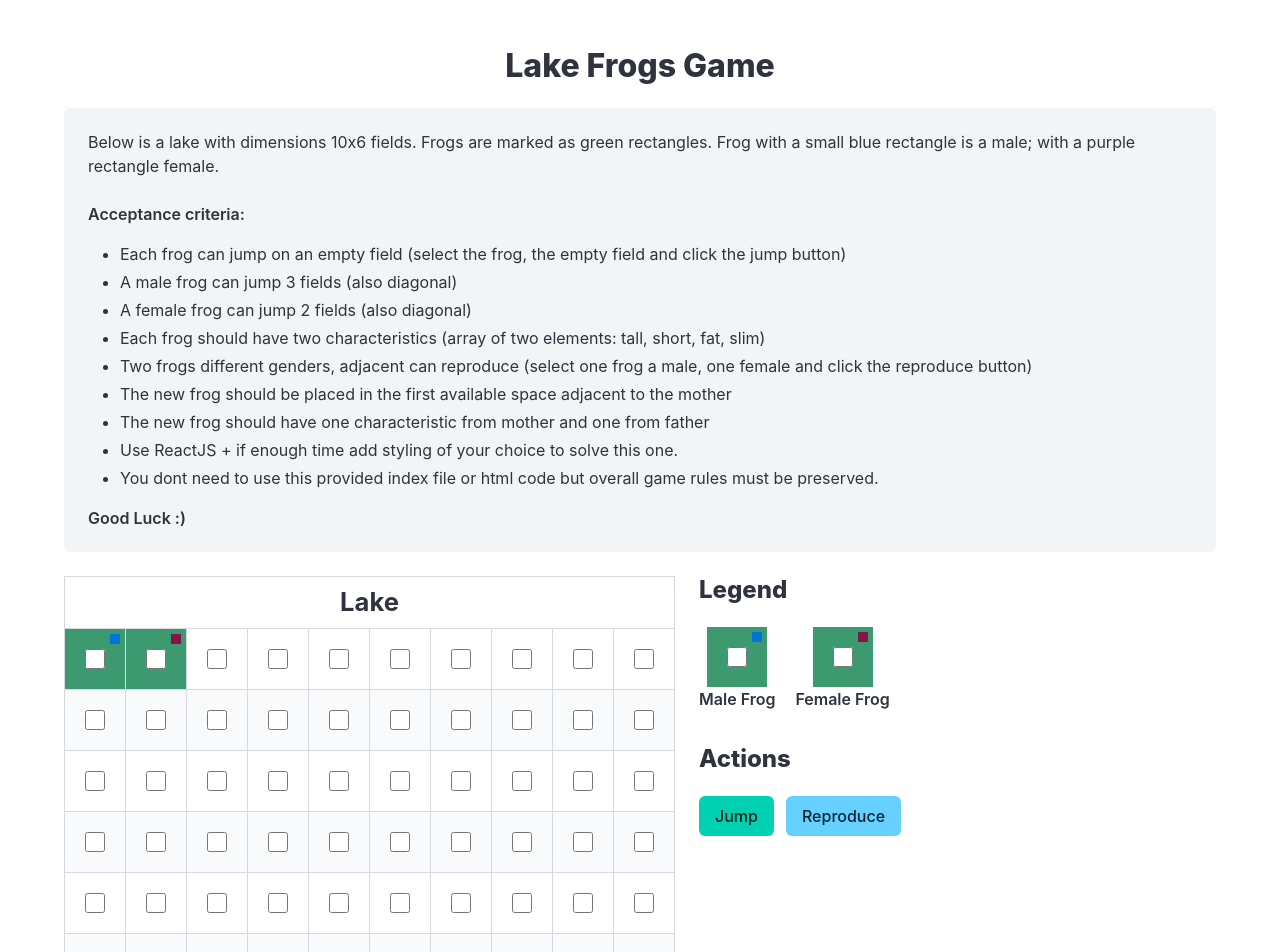
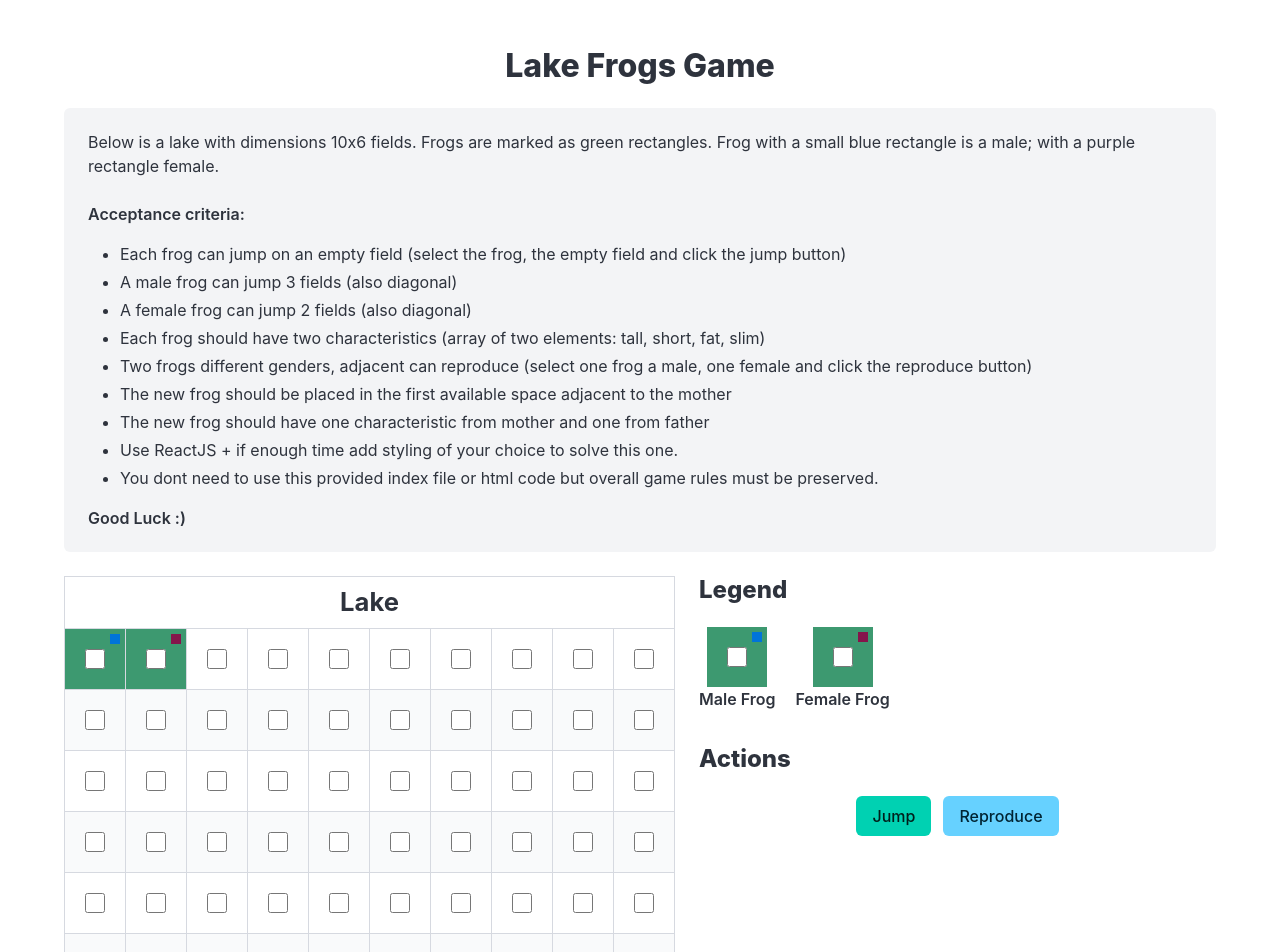
Before and after one commit to DLQuake/pragmagotech_zadanie_testowe, a React (Vite) app: page / in a window 1280 px wide. Shown: the top 952 px of the page. Built offline with nearby package versions, Linux system fonts and the light colour scheme.

Commit message:
Update Controls

```diff
--- /dev/null
+++ b/src/components/Controls/Controls.css
@@ -0,0 +1,3 @@
+.buttons {
+    justify-content: center !important;
+}
--- a/src/components/Controls/Controls.jsx
+++ b/src/components/Controls/Controls.jsx
@@ -1,3 +1,5 @@
+import './Controls.css'
+
 const Controls = ({ onJump, onReproduce }) => {
     return (
         <div className="mt-5">
```
